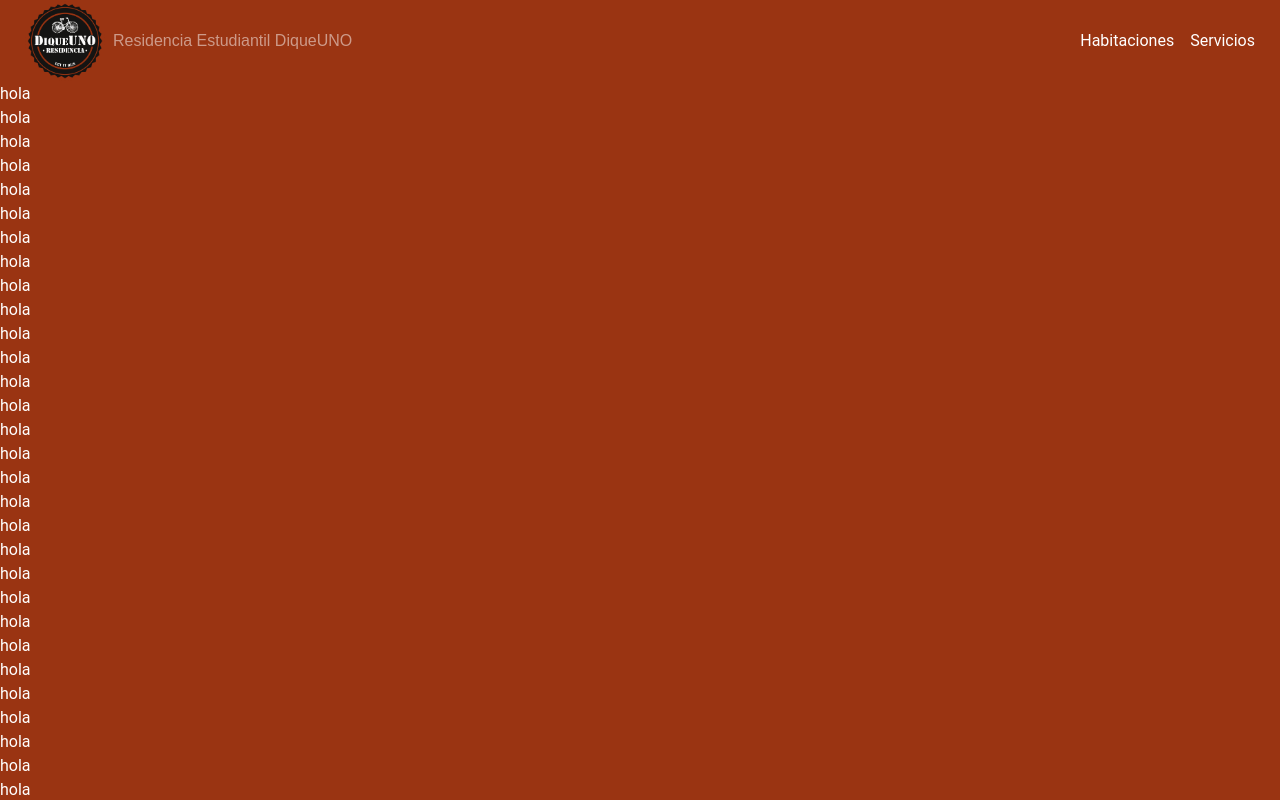
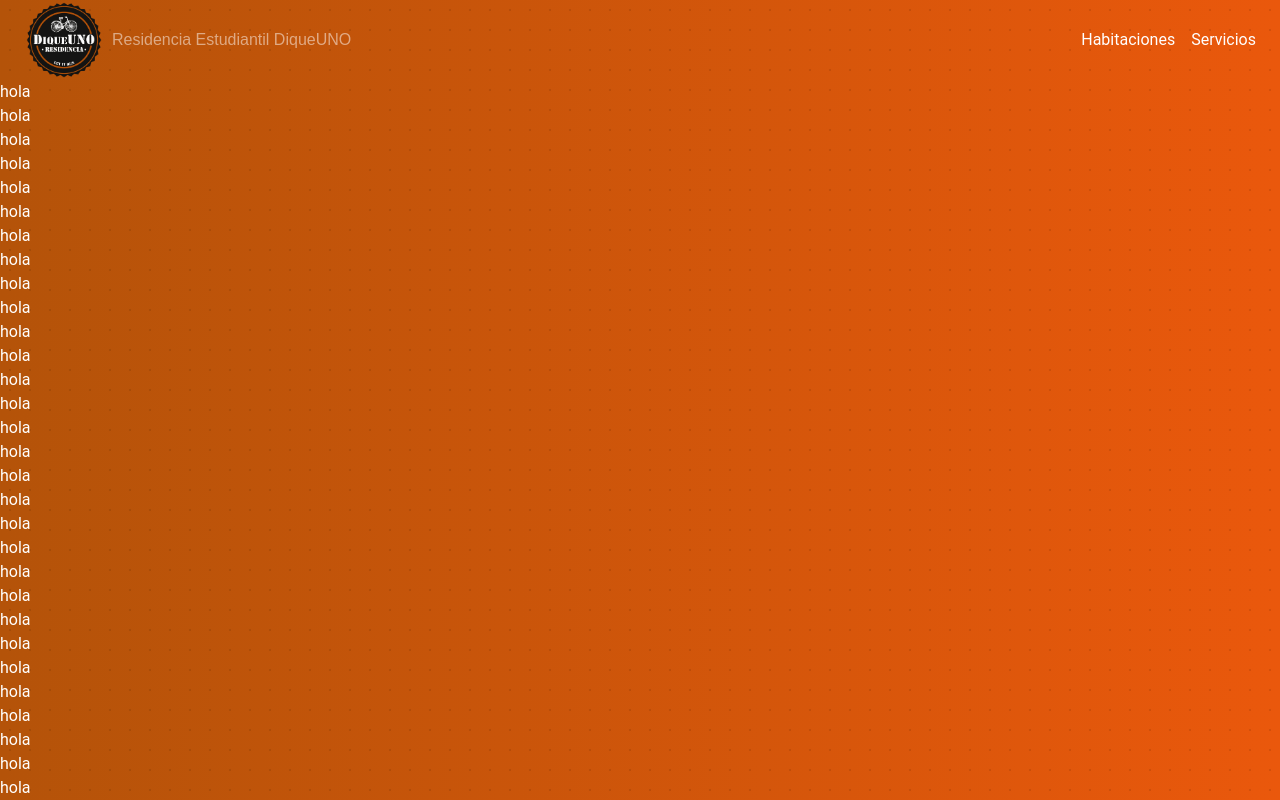
Before and after one commit to inagoy/diqueuno, a SvelteKit app: page / in a window 1280 px wide. Shown: the top 800 px of the page. Built offline with nearby package versions, Linux system fonts and the light colour scheme; a web font is replaced by a local one.

Commit message:
adding dotted background

```diff
--- a/src/Header.svelte
+++ b/src/Header.svelte
@@ -7,14 +7,14 @@
 </script>
 
 <header class={'sticky z-[10] top-0 duration-200 px-6 flex items-center justify-between border border-solid'+ (
-    y > 0 ? 'py-4 bg-slate-950 border-green-950' : 'py-6 bg-transparent border-transparent'
+    y > 0 ? 'py-4 bg-slate-950 border-amber-950' : 'py-6 bg-transparent border-transparent'
 )}>
     <h1 class="font-medium">
         DiqueUNO
     </h1>
     <div class="sm:flex items-center gap-4 hidden">
         {#each tabs as tab, index}
-            <a href={tab.link} class="duration-200 hover:text-green-400">
+            <a href={tab.link} class="duration-200 hover:text-amber-400">
                 <p>{tab.name}</p>
             </a>
         {/each}
--- a/src/app.css
+++ b/src/app.css
@@ -11,3 +11,8 @@ html{
 h1,h2,h3 {
     font-family: 'Hedvig Letters Serif', sans-serif;
 }
+.bg-dots {
+    background-image: radial-gradient(circle, currentColor 1px, transparent 1px);
+    background-size: 20px 20px;
+    color:black;
+  }
--- a/src/app.html
+++ b/src/app.html
@@ -10,7 +10,10 @@
 		<meta name="viewport" content="width=device-width, initial-scale=1" />
 		%sveltekit.head%
 	</head>
-	<body data-sveltekit-preload-data="hover" class="bg-orange-800 text-white relative">
+	<body data-sveltekit-preload-data="hover" class="bg-gradient-to-l from-orange-600 to-amber-700 text-white relative">
 		<div style="display: contents" class="relative z-[1]">%sveltekit.body%</div>
+		<div class="absolute top-0 left-0 w-full h-full z-[-1] opacity-10">
+			<div class="absolute inset-0 bg-dots"></div>
+		</div>
 	</body>
 </html>
--- a/src/components/Header.svelte
+++ b/src/components/Header.svelte
@@ -8,11 +8,13 @@
     ]
 </script>
 
-<header class={'sticky z-[10] top-0 duration-200 px-6 flex items-center justify-between border border-solid'+ (
-    y > 0 ? 'py-4 bg-slate-950 border-green-950' : 'py-6 bg-transparent border-transparent'
+<header class={'sticky z-[10] top-0 duration-200 px-6 flex items-center justify-between border'+ (
+    y > 0 ? 'py-4 bg-amber-900 shadow-xl' : 'py-6 bg-transparent'
 )}>
     <div class="flex items-center justify-between gap-2">
-        <img src="/favicon.png" alt="Logo" width="80px"class=""/>
+        <a href="/">
+            <img src="/favicon.png" alt="Logo" width="80px" class="cursor-pointer" />
+        </a>
         <h1 class="font-medium opacity-50">
             Residencia Estudiantil DiqueUNO
         </h1>
--- a/src/routes/+layout.svelte
+++ b/src/routes/+layout.svelte
@@ -8,17 +8,15 @@
     let innerWidth = 0;
 
     function goTop(){
-        console.log("gotop")
         document.body.scrollIntoView()
     }
-    $:console.log(y);
 </script>
 <div class="relative flex flex-col mx-auto w-full text-sm sm:text-base min-h-screen">
     <div class={"fixed bottom-0 w-full duration-200 flex p-10 z-[10]" +(
             y > 0 ? 'opacity-full pointer-events-auto' : 'pointer-events-none opacity-0'
         )
     }>
-        <button on:click={goTop} class="ml-auto rounded-full bg-green-900 px-3 hover:bg-slate-800 cursor-pointer">
+        <button on:click={goTop} class="ml-auto rounded-full bg-amber-900 px-3 hover:bg-slate-800 cursor-pointer shadow-lg">
             <i class="fa-solid fa-arrow-up grid place-items-center aspect-square my-3 mx-3"/>
         </button>
     </div>
@@ -26,5 +24,4 @@
     <slot/>
     <Footer/>
 </div>
-
 <svelte:window bind:scrollY={y} bind:innerHeight bind:innerWidth></svelte:window>
```
